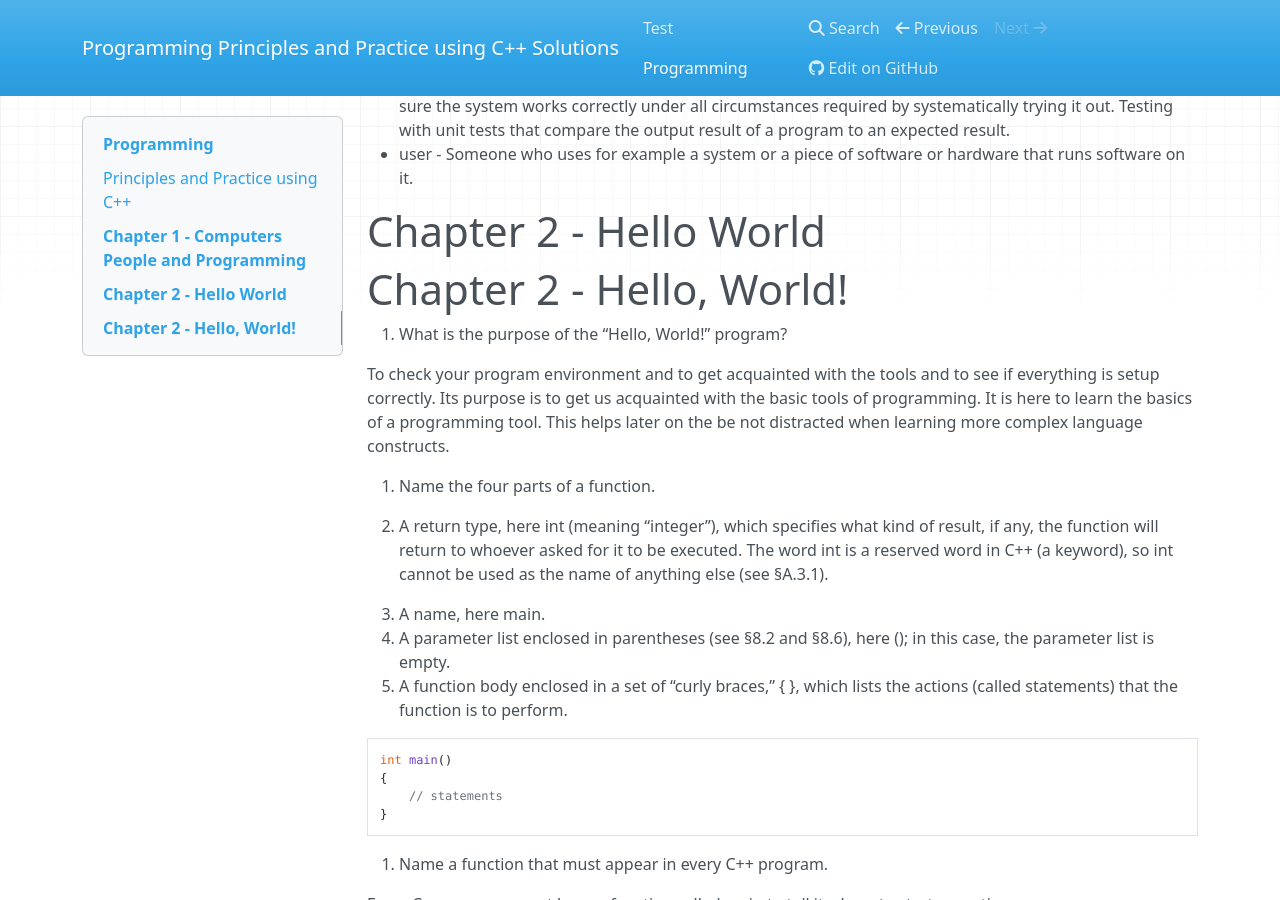
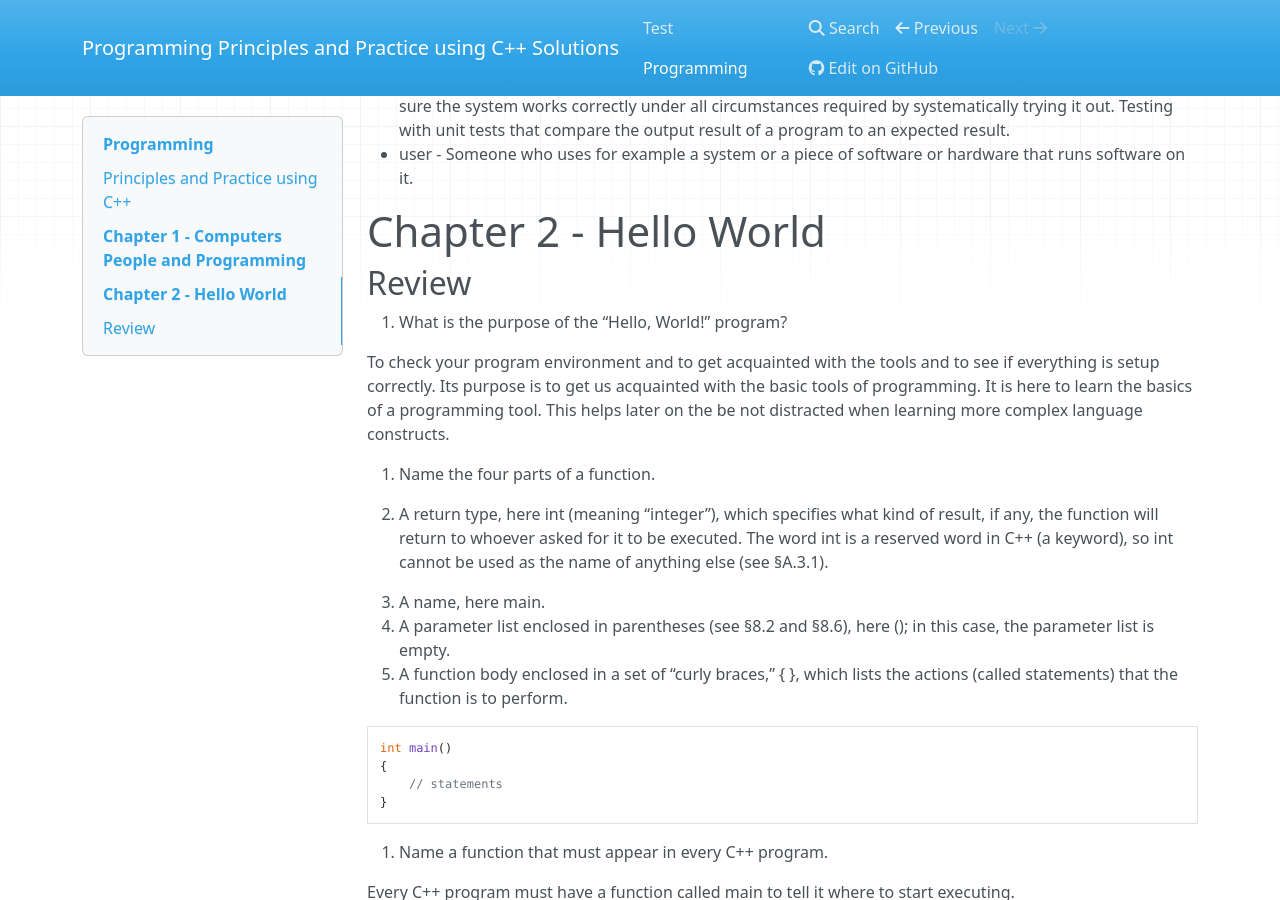
Before and after one commit to fjp/ppp, an MkDocs documentation site: the page built from docs/index.md, in a window 1280 px wide and 900 px high, scrolled down 2060 px. Built offline with MkDocs 1.6.1, drawn with Linux system fonts in a browser that asks for light colours; nearby versions of some CDN libraries.

Commit message:
Update ch2-review.md

```diff
--- a/ch2-hello_world/ch2-review.md
+++ b/ch2-hello_world/ch2-review.md
@@ -1,4 +1,4 @@
-# Chapter 2 - Hello, World!
+## Review
 
 1. What is the purpose of the “Hello, World!” program?
 
```
